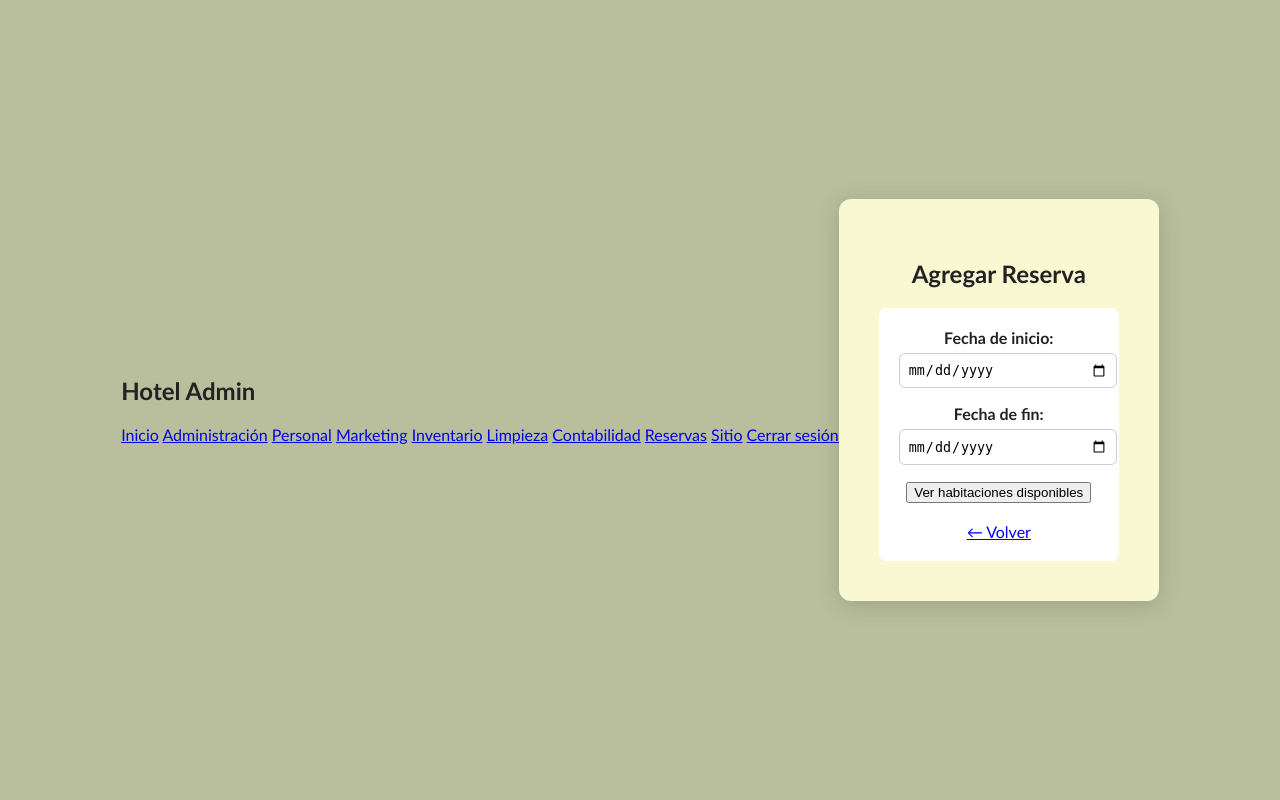
After one commit to Pdro-CLZ/Proyecto-Hotel-Luz-de-Luna-Sistema-, a Django app: page /reservas/agregar/ in a window 1280 px wide. The commit adds this page. Run offline with Django 5.2, Linux system fonts and the light colour scheme; the visitor is signed in with stand-in values (Sample User, id 1).

Commit message:
MOD Reservas en Sistema Completo

```diff
--- a/Hotel_project/Hotel_project/templates/base.html
+++ b/Hotel_project/Hotel_project/templates/base.html
@@ -16,6 +16,7 @@
         <a href="{% url 'lista_inventario' %}">Inventario</a>
         <a href="{% url 'index_limpieza' %}">Limpieza</a>
         <a href="{% url 'contabilidad_panel' %}">Contabilidad</a>
+        <a href="{% url 'index_reservas' %}">Reservas</a>
         <a href="{% url 'index' %}">Sitio</a>
 
         <a href="{% url 'logout' %}">Cerrar sesión</a>
--- a/Hotel_project/Hotel_project/urls.py
+++ b/Hotel_project/Hotel_project/urls.py
@@ -23,16 +23,14 @@ from django.conf.urls.static import static
 urlpatterns = [
     path('', lambda request: redirect('login')),  # redirige "/" al login
     path('admin/', admin.site.urls),
-    path('administracion/', include('administracion.urls')),  # apps_home estará aquí
+    path('administracion/', include('administracion.urls')),
     path('marketing/', include('marketing.urls')),
     path('personal/', include('personal.urls')),
     path('limpieza/', include('limpieza.urls')),
     # path('reporteria/', include('reporteria.urls')),
-    # path('reservas/', include('reservas.urls')),
+    path('reservas/', include('reservas.urls')),
     path('contabilidad/', include('contabilidad.urls')),
-    # path('inventario/', include('inventario.urls')),
-    path('sitio/', include('sitio_web.urls')),  # para el grandioso sitio web
-    # path('contabilidad/', include('contabilidad.urls')),
+    path('sitio/', include('sitio_web.urls')),
     path('inventario/', include('inventario.urls')),
 ]
 
--- a/Hotel_project/administracion/views.py
+++ b/Hotel_project/administracion/views.py
@@ -325,6 +325,6 @@ def apps_home(request):
         {"name": "Limpieza", "url": "index_limpieza"},
         {"name": "Marketing", "url": "dashboard_marketing"},
         {"name": "Reportería", "url": "apps_home"},
-        {"name": "Reservas", "url": "apps_home"},
+        {"name": "Reservas", "url": "index_reservas"},
     ]
     return render(request, "administracion/apps_home.html", {"apps": apps})
--- /dev/null
+++ b/Hotel_project/reservas/templates/agregar_reserva.html
@@ -0,0 +1,44 @@
+{% extends 'base.html' %}
+{% block title %}Agregar Reserva{% endblock %}
+
+{% block content %}
+{% load static %}
+<!DOCTYPE html>
+<html lang="es">
+<head>
+    <meta charset="utf-8">
+    <link rel="stylesheet" href="{% static 'personal/css/styles1.css' %}">
+    <style>
+        .form-container { max-width: 500px; margin: auto; padding: 20px; background: #fff; border-radius: 8px; }
+        .form-group { margin-bottom: 16px; }
+        label { display: block; font-weight: bold; margin-bottom: 6px; }
+        input { width: 100%; padding: 8px; border: 1px solid #ccc; border-radius: 6px; }
+        .error { color: red; font-style: italic; }
+    </style>
+</head>
+<body class="menu-bg">
+<main class="menu-container">
+    <h2>Agregar Reserva</h2>
+    <div class="form-container">
+        {% if error %}
+            <p class="error">{{ error }}</p>
+        {% endif %}
+        <form method="POST">
+            {% csrf_token %}
+            <div class="form-group">
+                <label for="fecha_inicio">Fecha de inicio:</label>
+                <input type="date" id="fecha_inicio" name="fecha_inicio" required>
+            </div>
+            <div class="form-group">
+                <label for="fecha_fin">Fecha de fin:</label>
+                <input type="date" id="fecha_fin" name="fecha_fin" required>
+            </div>
+            <button class="boton-verde" type="submit">Ver habitaciones disponibles</button>
+        </form>
+        <br>
+        <a href="{% url 'index_reservas' %}" class="boton-verde">← Volver</a>
+    </div>
+</main>
+</body>
+</html>
+{% endblock %}
--- /dev/null
+++ b/Hotel_project/reservas/urls.py
@@ -0,0 +1,11 @@
+from django.urls import path
+from . import views
+
+urlpatterns = [
+    path('', views.index_reservas, name='index_reservas'),
+    path('agregar/', views.agregar_reserva, name='agregar_reserva'),
+    path('buscar_cliente/', views.buscar_cliente, name='buscar_cliente'),
+    path('nueva_reserva_cliente/<int:habitacion_id>/<str:fecha_inicio>/<str:fecha_fin>/<int:cliente_id>/', views.nueva_reserva_cliente, name='nueva_reserva_cliente'),
+    path('nueva_reserva_cliente/<int:habitacion_id>/<str:fecha_inicio>/<str:fecha_fin>/', views.nueva_reserva_cliente, name='nueva_reserva_cliente'),
+    path('confirmar_reserva/<int:habitacion_id>/<str:fecha_inicio>/<str:fecha_fin>/<int:cliente_id>/<str:metodo_pago>/<str:canal_reservacion>/', views.confirmar_reserva, name='confirmar_reserva'),
+]
--- a/Hotel_project/reservas/views.py
+++ b/Hotel_project/reservas/views.py
@@ -1,3 +1,206 @@
-from django.shortcuts import render
+from django.http import HttpResponse
+from django.shortcuts import render, redirect, get_object_or_404
+from django.utils import timezone
+from django.contrib.auth.decorators import login_required
+from datetime import timedelta, date, datetime
+from django.db import transaction
+from django.contrib import messages
+from .models import Habitacion, FechaReservada, Cliente, Reserva, PrecioHabitacion
+from decimal import Decimal
 
-# Create your views here.
+
+@login_required
+def index_reservas(request):
+    hoy = timezone.localdate()
+
+    inicio_semana = hoy - timedelta(days=hoy.weekday())
+    dias = [inicio_semana + timedelta(days=i) for i in range(7)]
+    fin_semana = dias[-1]
+
+    habitaciones = Habitacion.objects.all().order_by('id')
+
+    fechas_reservadas = FechaReservada.objects.filter(
+        fecha__range=(inicio_semana, fin_semana)
+    ).select_related('habitacion', 'reserva__cliente')
+
+    reservado_map = {}
+    for fr in fechas_reservadas:
+        reservado_map[(fr.habitacion_id, fr.fecha)] = fr
+
+    grid = []
+    for hab in habitaciones:
+        fila = {'habitacion': hab, 'celdas': []}
+        for dia in dias:
+            fila['celdas'].append(reservado_map.get((hab.id, dia)))
+        grid.append(fila)
+
+    context = {
+        'habitaciones': habitaciones,
+        'dias': dias,
+        'grid': grid,
+        'inicio_semana': inicio_semana,
+        'fin_semana': fin_semana,
+    }
+    return render(request, 'index_reservas.html', context)
+
+
+@login_required
+def agregar_reserva(request):
+    if request.method == "POST":
+        fecha_inicio = request.POST.get("fecha_inicio")
+        fecha_fin = request.POST.get("fecha_fin")
+
+        if not fecha_inicio or not fecha_fin:
+            return render(request, "agregar_reserva.html", {
+                "error": "Por favor selecciona ambas fechas."
+            })
+
+        fecha_inicio = date.fromisoformat(fecha_inicio)
+        fecha_fin = date.fromisoformat(fecha_fin)
+
+        if fecha_fin < fecha_inicio:
+            return render(request, "agregar_reserva.html", {
+                "error": "La fecha de fin no puede ser anterior a la de inicio."
+            })
+
+        reservadas = FechaReservada.objects.filter(
+            fecha__range=(fecha_inicio, fecha_fin)
+        ).values_list("habitacion_id", flat=True)
+
+        disponibles = Habitacion.objects.exclude(id__in=reservadas).order_by("id")
+
+        resultados = []
+        for hab in disponibles:
+            amenidades = hab.amenidades.all()
+            precios = PrecioHabitacion.objects.filter(
+                habitacion=hab, fecha__range=(fecha_inicio, fecha_fin)
+            )
+
+            noches = (fecha_fin - fecha_inicio).days + 1
+            precio_total = sum(p.precio for p in precios) if precios else 0
+
+            resultados.append({
+                "habitacion": hab,
+                "amenidades": amenidades,
+                "precio_total": precio_total,
+                "noches": noches,
+            })
+
+        return render(request, "habitaciones_disponibles.html", {
+            "disponibles": resultados,
+            "fecha_inicio": fecha_inicio.isoformat(),
+            "fecha_fin": fecha_fin.isoformat(),
+        })
+
+    return render(request, "agregar_reserva.html")
+
+
+@login_required
+def buscar_cliente(request):
+    if request.method == 'POST':
+        identificacion = request.POST.get('identificacion')
+        fecha_inicio = request.POST.get('fecha_inicio')
+        fecha_fin = request.POST.get('fecha_fin')
+        habitacion_id = request.POST.get('habitacion_id')
+
+        cliente = Cliente.objects.filter(identificacion=identificacion).first()
+        if cliente:
+            return redirect('nueva_reserva_cliente',
+                            habitacion_id=habitacion_id,
+                            fecha_inicio=fecha_inicio,
+                            fecha_fin=fecha_fin,
+                            cliente_id=cliente.id)
+        else:
+            messages.info(request, 'Cliente no encontrado, por favor complete los datos.')
+            return redirect('nueva_reserva_cliente',
+                            habitacion_id=habitacion_id,
+                            fecha_inicio=fecha_inicio,
+                            fecha_fin=fecha_fin)
+
+    return HttpResponse("Método no permitido.", status=405)
+
+
+@login_required
+def nueva_reserva_cliente(request, habitacion_id, fecha_inicio, fecha_fin, cliente_id=None):
+    habitacion = get_object_or_404(Habitacion, pk=habitacion_id)
+    cliente = Cliente.objects.filter(id=cliente_id).first()
+
+    if isinstance(fecha_inicio, str):
+        fecha_inicio = datetime.strptime(fecha_inicio, "%Y-%m-%d").date()
+    if isinstance(fecha_fin, str):
+        fecha_fin = datetime.strptime(fecha_fin, "%Y-%m-%d").date()
+
+    if request.method == 'POST':
+        if not cliente:
+            cliente = Cliente.objects.create(
+                nombre=request.POST['nombre'],
+                apellido=request.POST['apellido'],
+                telefono=request.POST['telefono'],
+                correo=request.POST['correo'],
+                identificacion=request.POST['identificacion']
+            )
+
+        metodo_pago = request.POST.get('metodo_pago')
+        canal_reservacion = request.POST.get('canal_reservacion')
+
+        return redirect('confirmar_reserva',
+                        habitacion_id=habitacion.id,
+                        fecha_inicio=fecha_inicio.strftime("%Y-%m-%d"),
+                        fecha_fin=fecha_fin.strftime("%Y-%m-%d"),
+                        cliente_id=cliente.id,
+                        metodo_pago=metodo_pago,
+                        canal_reservacion=canal_reservacion)
+
+    return render(request, 'nueva_reserva_cliente.html', {
+        'habitacion': habitacion,
+        'cliente': cliente,
+        'fecha_inicio': fecha_inicio,
+        'fecha_fin': fecha_fin,
+    })
+
+
+@login_required
+@transaction.atomic
+def confirmar_reserva(request, habitacion_id, fecha_inicio, fecha_fin, cliente_id, metodo_pago, canal_reservacion):
+    """Resumen final de la reserva y confirmación"""
+    habitacion = get_object_or_404(Habitacion, pk=habitacion_id)
+    cliente = get_object_or_404(Cliente, pk=cliente_id)
+
+    if isinstance(fecha_inicio, str):
+        fecha_inicio = datetime.strptime(fecha_inicio, "%Y-%m-%d").date()
+    if isinstance(fecha_fin, str):
+        fecha_fin = datetime.strptime(fecha_fin, "%Y-%m-%d").date()
+
+    precios = PrecioHabitacion.objects.filter(
+        habitacion=habitacion,
+        fecha__range=(fecha_inicio, fecha_fin)
+    )
+    total = sum([p.precio for p in precios]) or Decimal('0.00')
+
+    if request.method == 'POST':
+        reserva = Reserva.objects.create(
+            habitacion=habitacion,
+            cliente=cliente,
+            fecha_inicio=fecha_inicio,
+            fecha_fin=fecha_fin,
+            total=total,
+            metodo_pago=metodo_pago,
+            canal_reservacion=canal_reservacion,
+        )
+        dias_reserva = (fecha_fin - fecha_inicio).days + 1
+        for i in range(dias_reserva):
+            f = fecha_inicio + timedelta(days=i)
+            FechaReservada.objects.create(habitacion=habitacion, fecha=f, reserva=reserva)
+
+        messages.success(request, 'Reserva creada exitosamente.')
+        return redirect('index_reservas')
+
+    return render(request, 'confirmar_reserva.html', {
+        'habitacion': habitacion,
+        'cliente': cliente,
+        'fecha_inicio': fecha_inicio,
+        'fecha_fin': fecha_fin,
+        'total': total,
+        'metodo_pago': metodo_pago,
+        'canal_reservacion': canal_reservacion,
+    })
```
Also changed, not shown: Hotel_project/reservas/templates/confirmar_reserva.html (added, +69 -0 lines), Hotel_project/reservas/templates/habitaciones_disponibles.html (added, +83 -0 lines), Hotel_project/reservas/templates/index_reservas.html (added, +76 -0 lines), Hotel_project/reservas/templates/nueva_reserva_cliente.html (added, +109 -0 lines).
